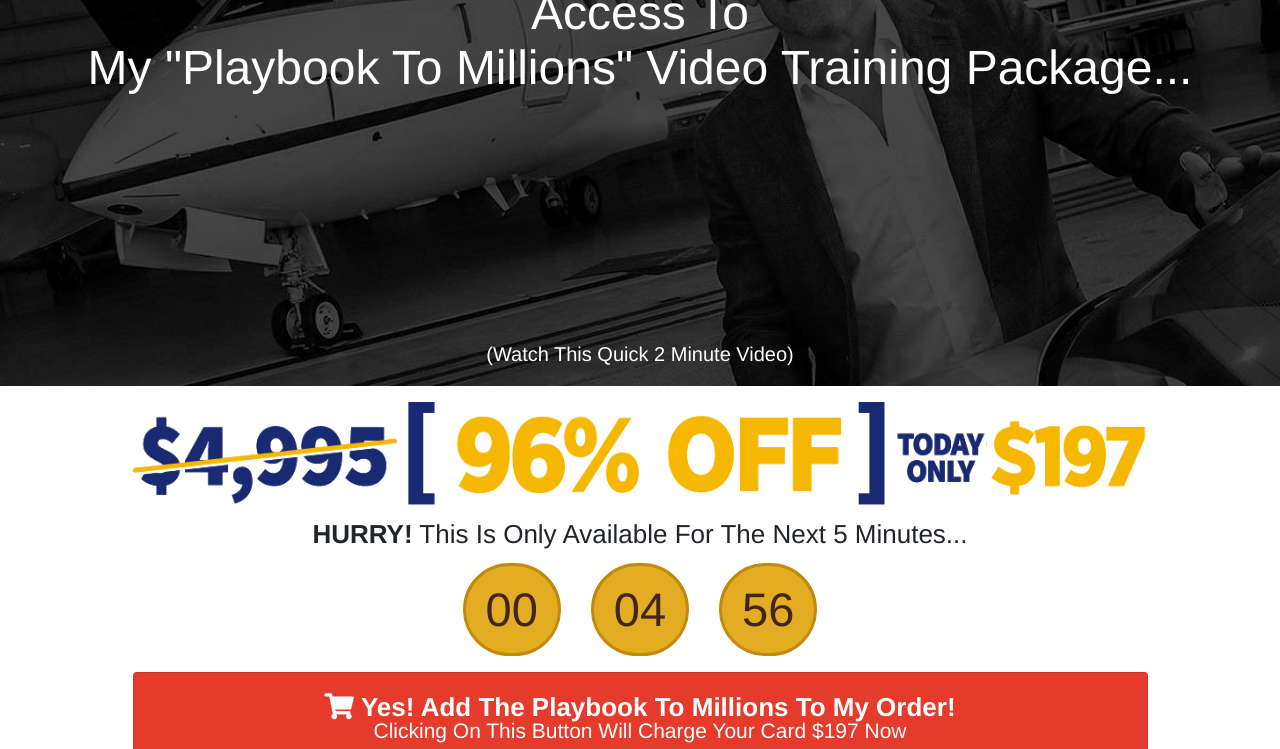
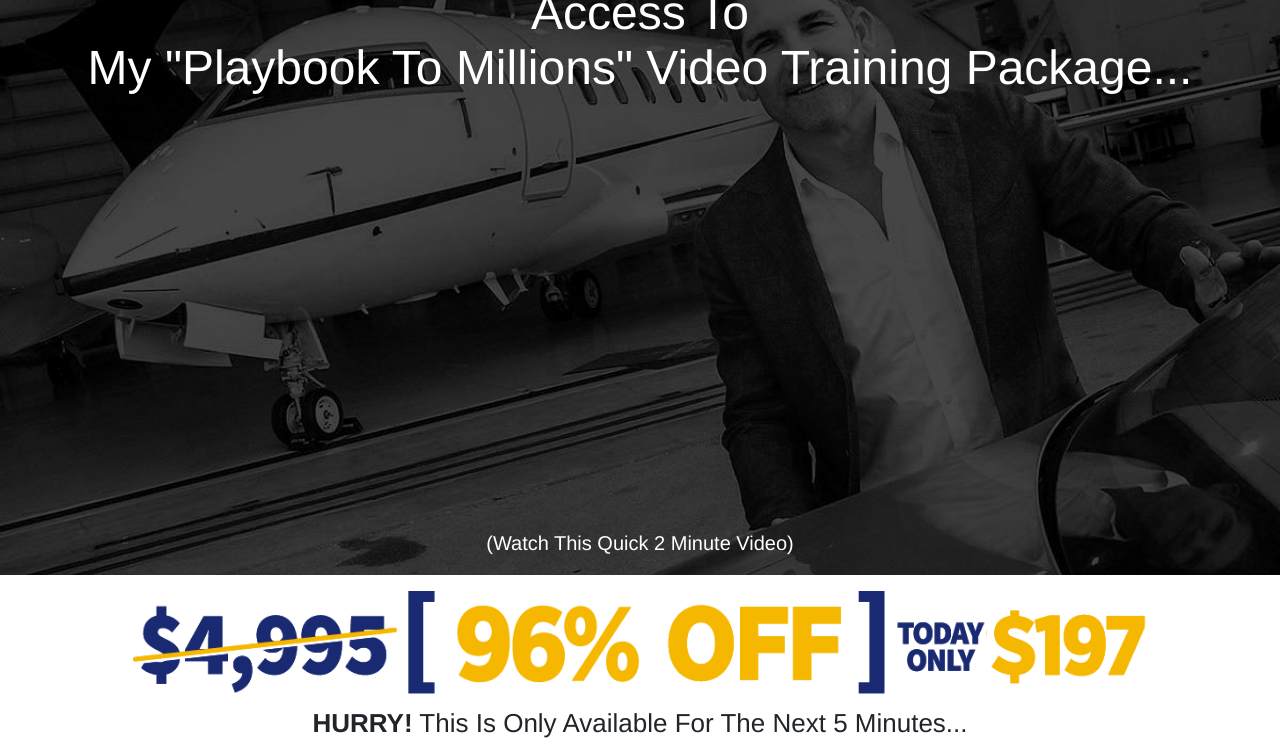
Before and after one commit to internetjonathan/cardone, a website: page app/pages/index.html in a window 1280 px wide. Shown: the part 151-900 px from the top of the page. Drawn offline with nearby package versions, Linux system fonts and the light colour scheme; files that its build step writes are made by us from their sources; a script that the page names is missing; files whose address does not match are found by name.

Commit message:
video fix

```diff
--- a/app/assets/scss/body.scss
+++ b/app/assets/scss/body.scss
@@ -38,8 +38,11 @@ header {
     border: none !important;
     background-color: transparent !important;
   }
-  .video{
-    text-align: center;
+
+  .wistia_embed {
+    @include mobile{
+      height: 200px !important;
+    }
   }
 }
 
--- a/app/pages/index.html
+++ b/app/pages/index.html
@@ -4,17 +4,15 @@
 <!-- hero -->
 <header>
     <div class="container py-3">
-        <div class="row">
+        <div class="row justify-content-center">
             <div class="col-md-12 text-center">
                 <span>
                     <strong>Limited Time Special Offer:</strong> Get Immediate Access To<br>
                     My "Playbook To Millions" Video Training Package...
                 </span>
             </div>
-            <div class="col-md-12">
-                <div class="video py-3">
-                    <script src="https://fast.wistia.com/embed/medias/nphdn5mvop.jsonp" async></script><script src="https://fast.wistia.com/assets/external/E-v1.js" async></script><span class="wistia_embed wistia_async_nphdn5mvop popover=false popoverAnimateThumbnail=false autoPlay=true" style="display:inline-block;height:211px;position:relative;width:400px;" >&nbsp;</span>
-                </div>
+            <div class="col-md-10 my-3">
+                    <script src="https://fast.wistia.com/embed/medias/nphdn5mvop.jsonp" async></script><script src="https://fast.wistia.com/assets/external/E-v1.js" async></script><span class="wistia_embed wistia_async_nphdn5mvop popover=false popoverAnimateThumbnail=false autoPlay=true" style="display:inline-block;height:400px;position:relative;width:100%;" >&nbsp;</span>
             </div>
             <div class="col-md-12">
                 <p>
```
